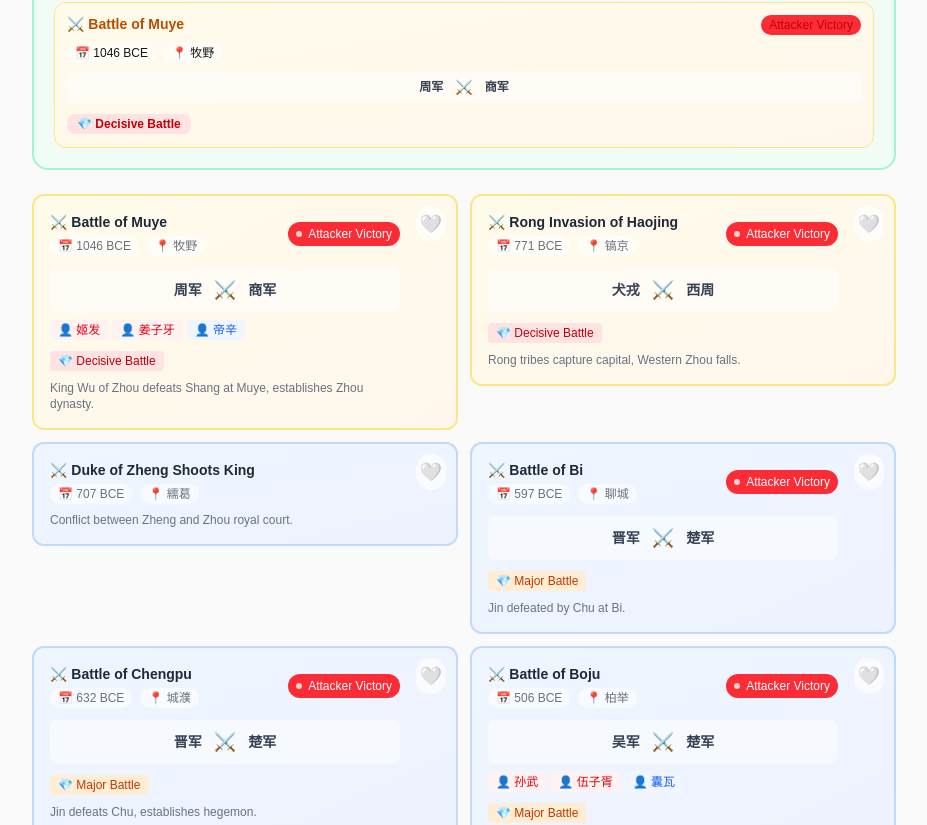
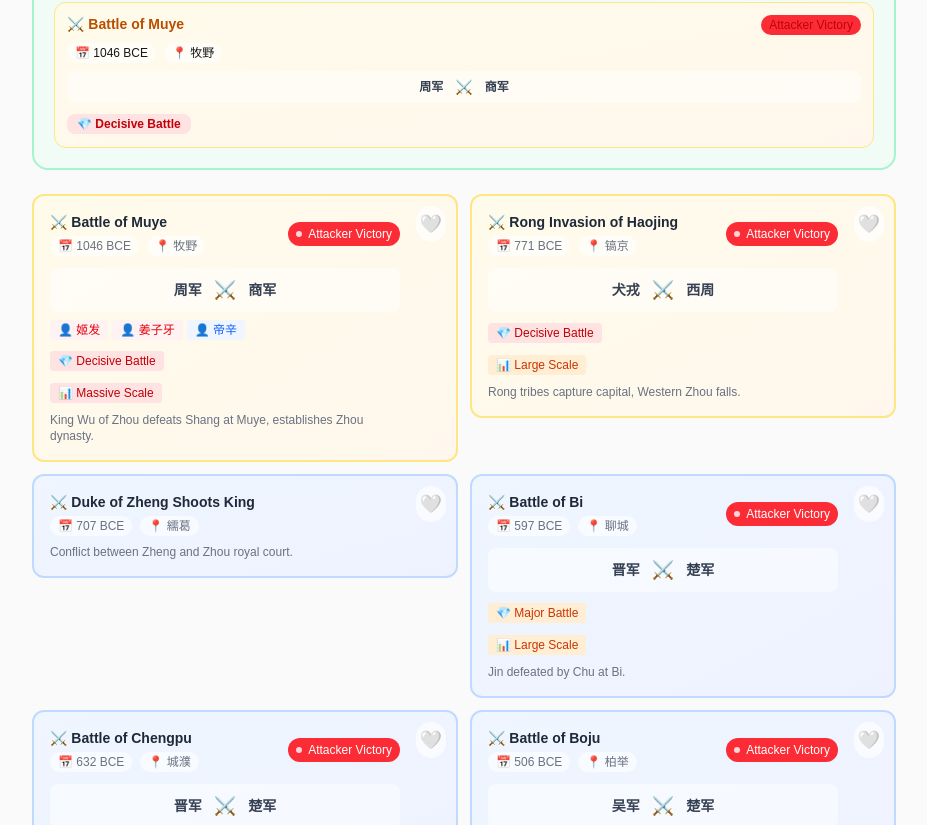
Before and after one commit to Ruciazyt/history, a Next.js app: page /en/battles in a window 1280 px wide. Shown: the part 1162-1987 px from the top of the page, without its empty margins (176-1103 px from the left). Built offline with nearby package versions, Linux system fonts and the light colour scheme.

Commit message:
feat: add scale badge to BattleCard using BATTLE_SCALE_COLORS
- Import BATTLE_SCALE_COLORS in BattleCard.tsx
- Add scale badge (📊) after impact badge, matching BattleOfTheDayCard
- Uses existing i18n keys (battle.scale.massive/large/medium/small)
- 829 tests pass, lint clean

```diff
--- a/src/components/battles/BattleCard.tsx
+++ b/src/components/battles/BattleCard.tsx
@@ -4,7 +4,7 @@ import * as React from 'react';
 import type { Event } from '@/lib/history/types';
 import { formatYear } from '@/lib/history/utils';
 import { getBattleResultLabel, getBattleImpactLabel } from '@/lib/history/battles';
-import { BATTLE_RESULT_COLORS, BATTLE_IMPACT_COLORS, ERA_COLORS, COMMANDER_COLORS, SELECTION_COLORS, BATTLE_CARD_COLORS, FAVORITE_BUTTON_COLORS } from '@/lib/history/constants';
+import { BATTLE_RESULT_COLORS, BATTLE_IMPACT_COLORS, BATTLE_SCALE_COLORS, ERA_COLORS, COMMANDER_COLORS, SELECTION_COLORS, BATTLE_CARD_COLORS, FAVORITE_BUTTON_COLORS } from '@/lib/history/constants';
 import { useTranslations } from 'next-intl';
 import { BattleDetail } from './BattleDetail';
 import { useBattleFavorites } from '@/lib/history/useBattleHooks';
@@ -159,6 +159,15 @@ export const BattleCard = React.memo(function BattleCard({ battle, onClick, sele
             </div>
           )}
 
+          {/* Scale badge */}
+          {battle.battle?.scale && battle.battle.scale !== 'unknown' && (
+            <div className="mt-2">
+              <span className={`inline-flex items-center px-2 py-0.5 rounded text-xs font-medium ${BATTLE_SCALE_COLORS[battle.battle.scale]?.bg || BATTLE_SCALE_COLORS.unknown.bg} ${BATTLE_SCALE_COLORS[battle.battle.scale]?.text || BATTLE_SCALE_COLORS.unknown.text}`}>
+                📊 {t('battle.scale.' + battle.battle.scale)}
+              </span>
+            </div>
+          )}
+
           {battle.summaryKey && (
             <div className={`mt-2 text-xs ${BATTLE_CARD_COLORS.container.subtitle} line-clamp-2`}>
               {t(battle.summaryKey)}
```
